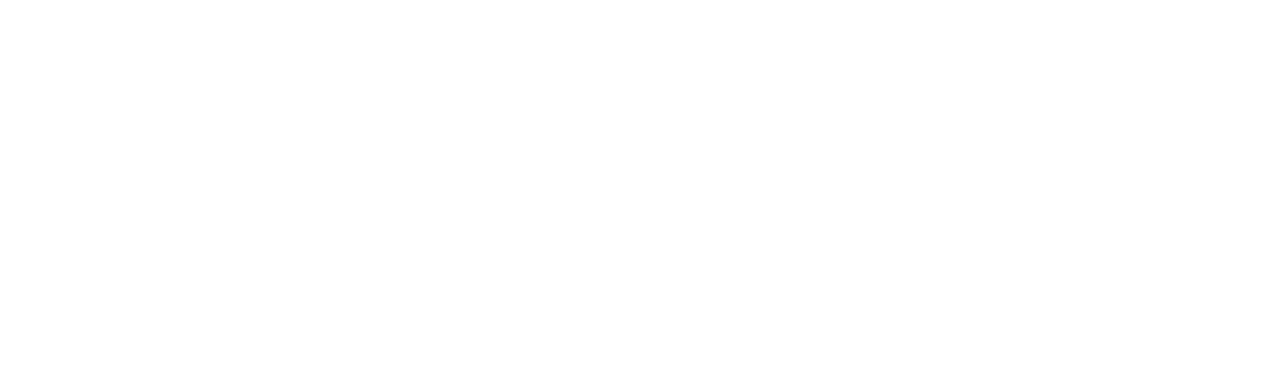
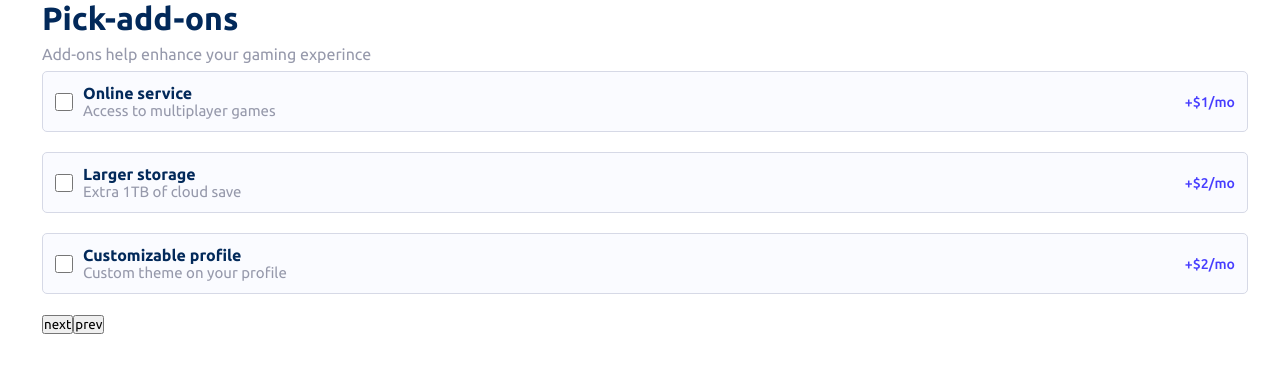
Before and after one commit to Tolubaba/Multi-step-form, a React (Create React App) app: page / in a window 1280 px wide. Shown: the top 372 px of the page. Built offline with nearby package versions, Linux system fonts and the light colour scheme.

Commit message:
new updates

```diff
--- a/src/App.js
+++ b/src/App.js
@@ -1,10 +1,12 @@
 import React, { memo, useState  } from 'react'
+import MultiStepForm from './Test2';
 
 import Header from './Header'
 import Personalinfo from './Components/Personalinfo';
 import Plan from './Components/Choice';
 import Adds from './Components/Adds';
 import Finish from './Components/Finish';
+import { useGlobalcontext } from './Context';
 
 const App = () => {
 
@@ -18,21 +20,17 @@ const App = () => {
   e.preventDefault();
 
  }
-  const [step, setstep]=useState(4)
 
-  const next= memo(()=>{
-    setstep((oldstep)=> oldstep +1)
-  })
-
-  const prev= memo(()=>{
-    setstep((oldstep)=> oldstep -1)
-  })
+ const {step,selectedoption}=useGlobalcontext();
   return (
     <div>
       {step===2 && <Personalinfo/>}
       {step===1 && <Plan time={time} changetime={changetime}/>}
        {step==3 && <Adds time={time} changetime={changetime}/>}
-       {step===4 && <Finish/>}
+       {step==4 && <Finish selectedoption={selectedoption}/>}
+
+
+
 
     </div>
   )
--- a/src/Components/Adds.js
+++ b/src/Components/Adds.js
@@ -2,8 +2,10 @@ import React, { useState } from 'react';
 import { useRef } from 'react';
 import Singleadd from './singleadd';
 import { addOns } from './Data';
+import { useGlobalcontext } from '../Context';
 
 const Adds = ({time}) => {
+    const {next,prev}=useGlobalcontext()
 
 
   return (
@@ -21,6 +23,13 @@ const Adds = ({time}) => {
 
 
     })}
+
+    <div>
+
+        <button onClick={next}> next </button>
+        <button onClick={prev}> prev</button>
+    </div>
+
 
 
 
--- a/src/Components/Choice.js
+++ b/src/Components/Choice.js
@@ -6,8 +6,12 @@ import arcade from "../assets/images/icon-arcade.svg";
 import advanced from "../assets/images/icon-advanced.svg";
 import pro from "../assets/images/icon-pro.svg";
 import Data from "./Data";
+import { useGlobalcontext } from "../Context";
 
 const Plan = ({time ,changetime}) => {
+
+  const {next,prev}=useGlobalcontext()
+  const [pick,setpick]=useState('')
 
 
 
@@ -21,6 +25,10 @@ const Plan = ({time ,changetime}) => {
 
   const setbackground = (index) => {
     setpage(index)
+    console.log(page)
+
+    setpick(index)
+
 
 
 
@@ -84,9 +92,21 @@ const Plan = ({time ,changetime}) => {
         </div>
         <p> yearly</p>
       </div>
+
+
+
+
+    <div>
+
+        <button onClick={next}> next </button>
+        <button onClick={prev}> prev</button>
+    </div>
     </div>
 
+
+
   );
+
 
 
 
--- a/src/Components/Finish.js
+++ b/src/Components/Finish.js
@@ -4,12 +4,26 @@ import { useRefft } from 'react'
 import { useGlobalcontext } from '../Context'
 import { addOns } from './Data'
 
-const Finish = () => {
-    const {selectedoption}=useGlobalcontext()
+const Finish = ({selectedoption}) => {
+    const {prev,next}=useGlobalcontext()
     console.log(selectedoption)
   return (
-    <div>
+    <div className='finish'>
+        <h1>Finishing up</h1>
+        <p> Double-check everything look OK beofre confirming
+        </p>
 
+        <div>
+
+        </div>
+
+
+
+
+      <div>
+        <button onClick={next}>next</button>
+        <button onClick={prev}> prev</button>
+      </div>
     </div>
   )
 }
--- a/src/Components/Personalinfo.js
+++ b/src/Components/Personalinfo.js
@@ -1,8 +1,10 @@
 import React from "react";
 import { useState } from "react";
 import { useEffect } from "react";
+import { useGlobalcontext } from "../Context";
 
 const Personalinfo = () => {
+  const {next,prev}=useGlobalcontext()
 
   const handlesubmit=(e)=>{
     e.preventDefault();
@@ -101,6 +103,15 @@ const Personalinfo = () => {
         />
         </div>
       </form>
+
+
+    <div>
+
+        <button onClick={next}> next </button>
+        <button onClick={prev}> prev</button>
+    </div>
+
+
     </div>
   );
 };
--- /dev/null
+++ b/src/Components/Test.js
@@ -0,0 +1,60 @@
+import React, { useState } from 'react';
+
+  export function Step1(props) {
+  const { nextStep, handleChange, values } = props;
+
+  return (
+    <div>
+      <h1>Step 1</h1>
+      <label>
+        Option 1:
+        <input
+          type="checkbox"
+          name="option1"
+          checked={values.option1}
+          onChange={handleChange}
+        />
+      </label>
+      <label>
+        Option 2:
+        <input
+          type="checkbox"
+          name="option2"
+          checked={values.option2}
+          onChange={handleChange}
+        />
+      </label>
+      <button onClick={nextStep}>Next</button>
+    </div>
+  );
+}
+
+ export function Step2(props) {
+  const { prevStep, handleChange, values } = props;
+
+  return (
+    <div>
+      <h1>Step 2</h1>
+      <label>
+        Option 3:
+        <input
+          type="checkbox"
+          name="option3"
+          checked={values.option3}
+          onChange={handleChange}
+        />
+      </label>
+      <label>
+        Option 4:
+        <input
+          type="checkbox"
+          name="option4"
+          checked={values.option4}
+          onChange={handleChange}
+        />
+      </label>
+      <button onClick={prevStep}>Back</button>
+      <button>Submit</button>
+    </div>
+  );
+}
--- a/src/Components/singleadd.js
+++ b/src/Components/singleadd.js
@@ -3,7 +3,7 @@ import { useState } from 'react';
 import { useGlobalcontext } from '../Context';
 const Singleadd = ({time,name,text,yearly,monthly}) => {
 
-    const {handlechecked}=useGlobalcontext()
+    const {handlechecked,isChecked}=useGlobalcontext()
 
 
   return (
@@ -11,7 +11,7 @@ const Singleadd = ({time,name,text,yearly,monthly}) => {
 
 
     <div className='online-div'>
-    <input type='checkbox' className='checkbox' value={name} onChange={handlechecked}/>
+    <input type='checkbox' className='checkbox'  checked={isChecked[name]} value={name} name={name} onChange={handlechecked}/>
 
     <div>
 
--- a/src/Context.js
+++ b/src/Context.js
@@ -5,33 +5,52 @@ const AppContext=createContext();
 
 const AppProvider = ({children}) => {
 
-    const [isChecked,setischecked]=useState(false);
-    const [selectetedoption,setselectedoption]=useState([])
+
+
+
+    const [isChecked,setischecked]=useState({
+        Onlineservice:'false',
+        LargerStoarge:'false',
+        CustomizableProfile:'false'
+
+    });
+    const [selectedoption,setselectedoption]=useState([])
+
+
+  const [step, setstep]=useState(3)
+
+  const next= ()=>{
+    setstep((oldstep)=> oldstep +1)
+  }
+
+  const prev= ()=>{
+    setstep((oldstep)=> oldstep -1)
+  }
 
 
 
     const handlechecked=(e)=>{
-        setischecked(e.target.checked)
+        setischecked({...isChecked,[e.target.name]:e.target.checked})
         const value=e.target.value
 
         if(e.target.checked){
-            setselectedoption([...selectetedoption,value])
+            setselectedoption([...selectedoption,value])
 
         }
 
         else{
-            setselectedoption(selectetedoption.filter(option=>option!==value))
+            setselectedoption(selectedoption.filter(option=>option!==value))
         }
 
 
         }
-        console.log(selectetedoption)
+        console.log(selectedoption)
 
 
 
 
   return (
-    <AppContext.Provider value={{isChecked,handlechecked,selectetedoption}}>
+    <AppContext.Provider value={{isChecked,handlechecked,selectedoption,next,prev,step}}>
 {children}
 
     </AppContext.Provider>
--- /dev/null
+++ b/src/Test2.js
@@ -0,0 +1,57 @@
+
+import React from "react";
+import { useState } from "react";
+import { Step1 } from "./Components/Test";
+import { Step2 } from "./Components/Test";
+
+
+ export default function MultiStepForm() {
+    const [formValues, setFormValues] = useState({
+      option1: false,
+      option2: false,
+      option3: false,
+      option4: false,
+    });
+
+    const handleChange = (event) => {
+      const target = event.target;
+      const value = target.type === 'checkbox' ? target.checked : target.value;
+      const name = target.name;
+
+      setFormValues({
+        ...formValues,
+        [name]: value,
+      });
+    };
+
+    const [step, setStep] = useState(2);
+
+    const nextStep = () => {
+      setStep(step + 1);
+    };
+
+    const prevStep = () => {
+      setStep(step - 1);
+    };
+
+    switch (step) {
+      case 1:
+        return (
+          <Step1
+            nextStep={nextStep}
+            handleChange={handleChange}
+            values={formValues}
+          />
+        );
+      case 2:
+        return (
+          <Step2
+            prevStep={prevStep}
+            handleChange={handleChange}
+            values={formValues}
+          />
+        );
+      default:
+        return null;
+    }
+  }
```
